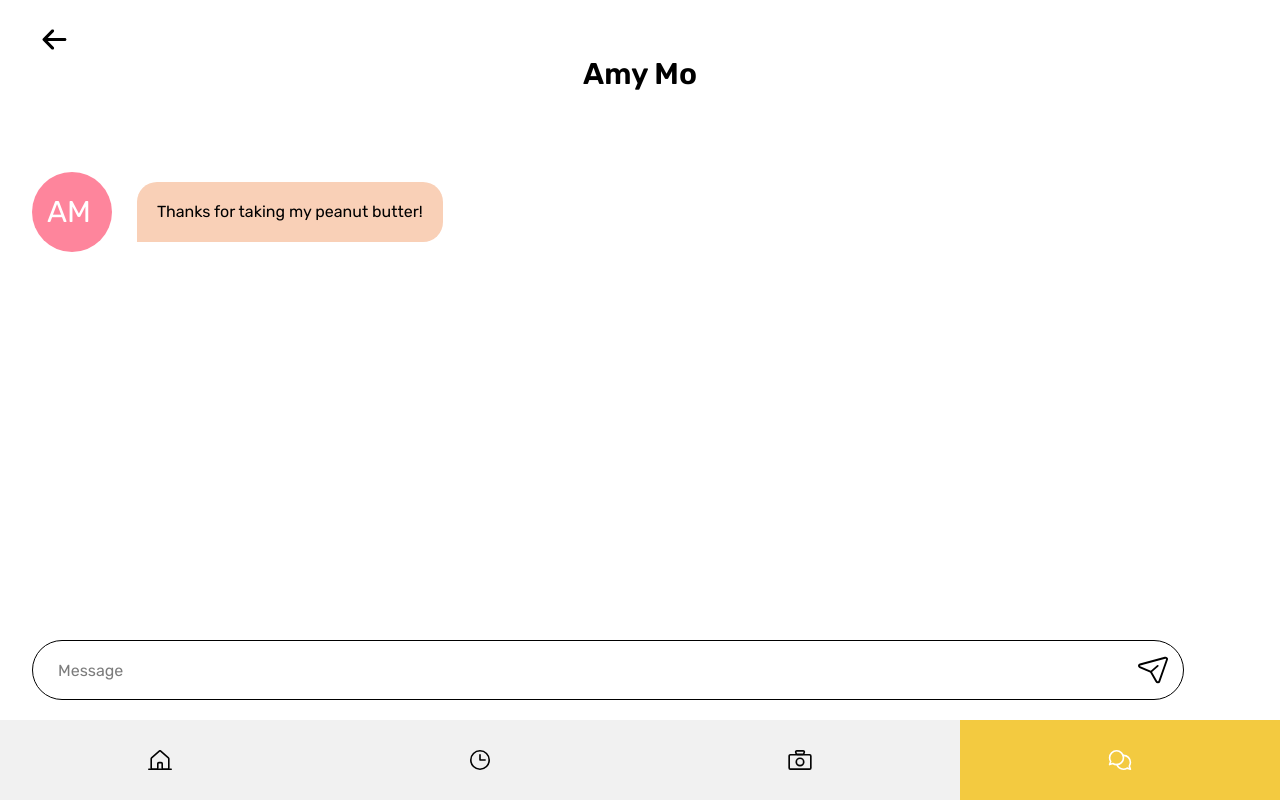
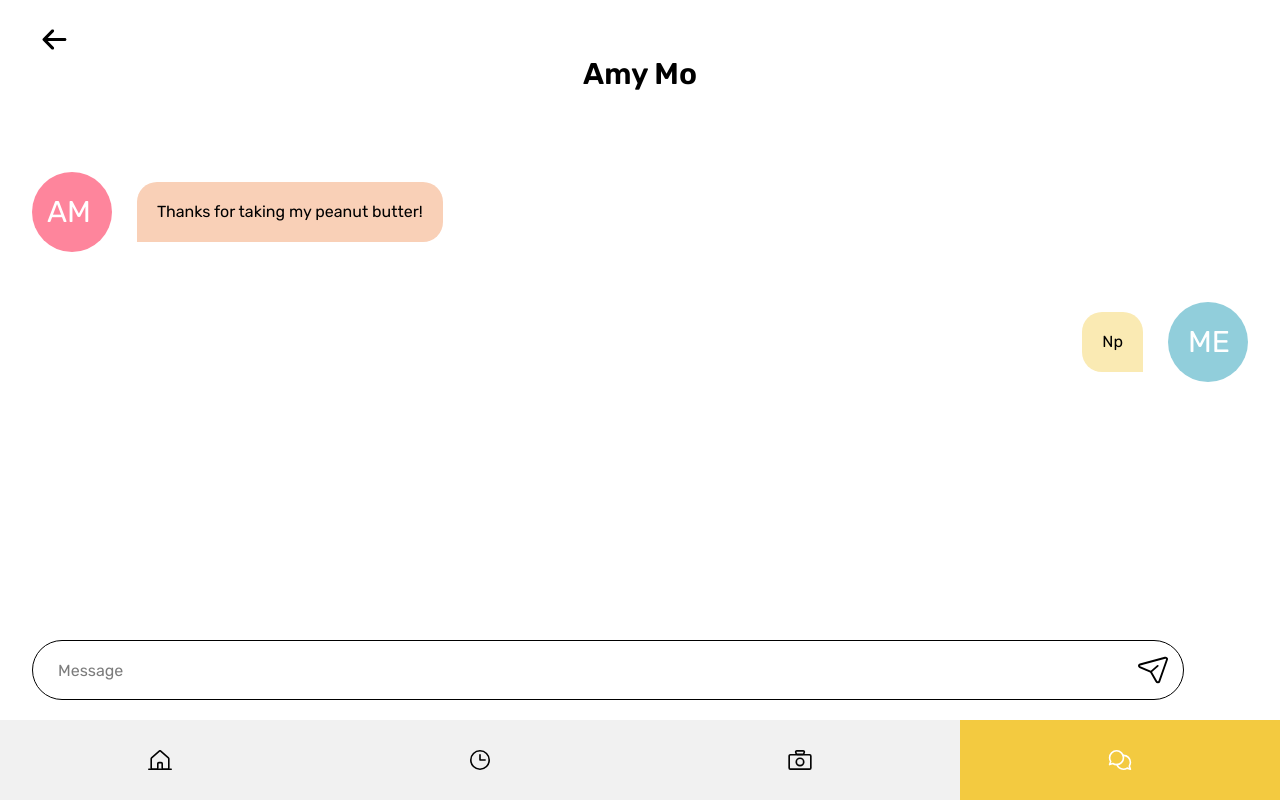
Before and after one commit to Pho86/ShareFood, a Next.js app: page /messaging in a window 1280 px wide. Built offline with nearby package versions, Linux system fonts and the light colour scheme.

Commit message:
added text msg responses

```diff
--- a/comps/MsgSender.js
+++ b/comps/MsgSender.js
@@ -39,7 +39,43 @@ padding: 20px;
 const MsgCont = styled.div`
 margin-left: 25px;
 `
-
+// these are for user's messages
+const MyMsgCont = styled.div`
+border-radius: 15px;
+height: 130px;
+width: 100%;
+align-items: center;
+display: flex;
+`
+const MsgCont2 = styled.div`
+display: flex;
+margin-left: auto;
+`
+const ProfileCont2 = styled.div`
+display: flex;
+margin-left: 25px;
+`
+//"ME"'s message
+const Message2 = styled.div`
+background-color: #FAEAB3;
+height: 60px;
+border-radius: 20px 20px 0px 20px;
+padding: 20px;
+display: flex;
+`
+//profile circle for "ME"
+const Profile2 = styled.div`
+background-color: #91CEDB;
+display: flex;
+width: 80px;
+height: 80px;
+border-radius: 50%;
+margin: auto;
+align-items: center;
+font-size: 30px;
+color: white;
+padding-left: 20px;
+`
 export default function NewMsg() {
     const r = useRouter();
     var { food } = r.query
@@ -55,3 +91,19 @@ export default function NewMsg() {
         </MsgCont>
     </NewMsgCont>
 }
+
+export function MyMsg() {
+    const r = useRouter();
+    var { food } = r.query
+    if (food === undefined) {
+        food = 0;
+    }
+    return <MyMsgCont>
+        <MsgCont2>
+            <Message2>{foody[food].response}</Message2>
+        </MsgCont2>
+        <ProfileCont2>
+            <Profile2>ME</Profile2>
+        </ProfileCont2>
+    </MyMsgCont>
+}
--- a/pages/messaging.js
+++ b/pages/messaging.js
@@ -8,7 +8,7 @@ import TutorialText, { Messager } from '../comps/TutorialText';
 import BackButton, { BackAPage } from '../comps/PreviousButton';
 import foody from '../data/food_content.json';
 import { GetFood } from '../data/order_content';
-import NewMsg from '../comps/MsgSender.js';
+import NewMsg, { MyMsg } from '../comps/MsgSender.js';
 
 
 
@@ -27,6 +27,7 @@ export default function Home() {
             <BackAPage />
             <Messager />
             <NewMsg />
+            <MyMsg />
             <Message />
             <ChatNavbar></ChatNavbar>
 
```
